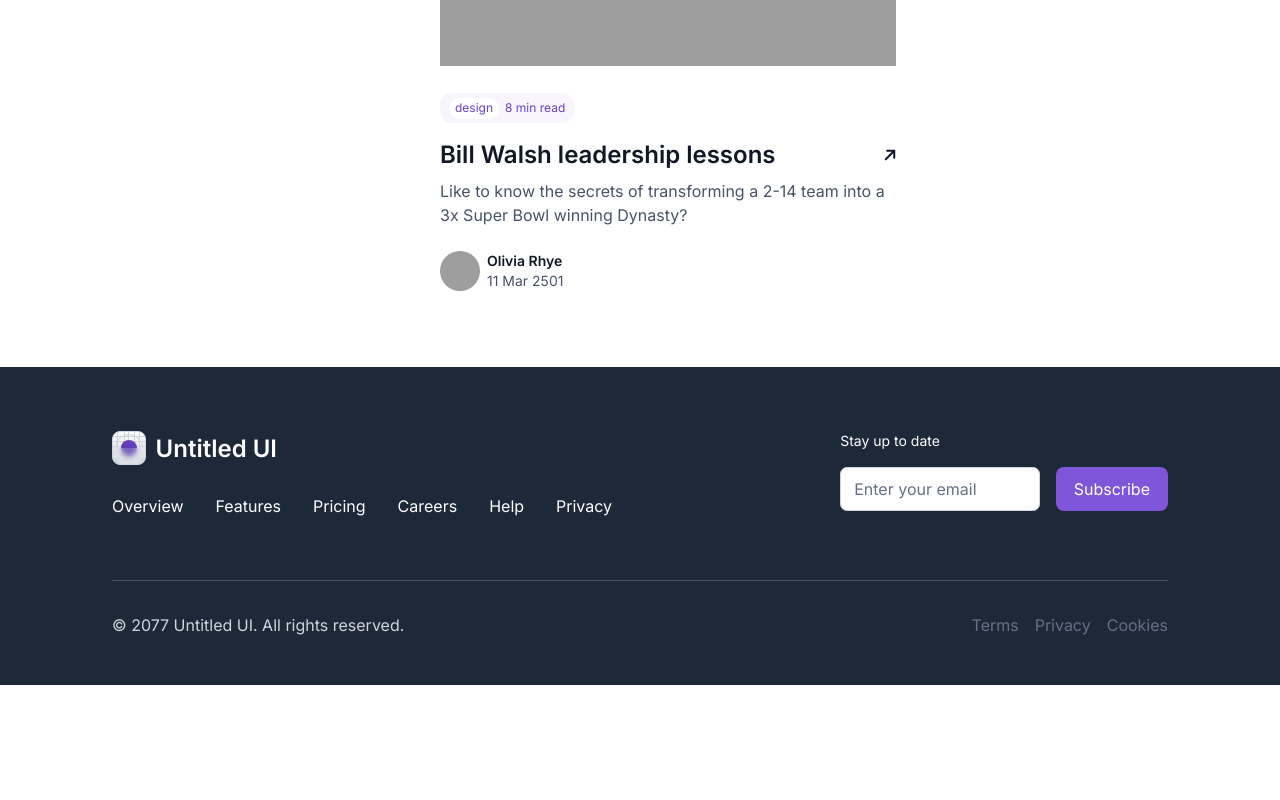
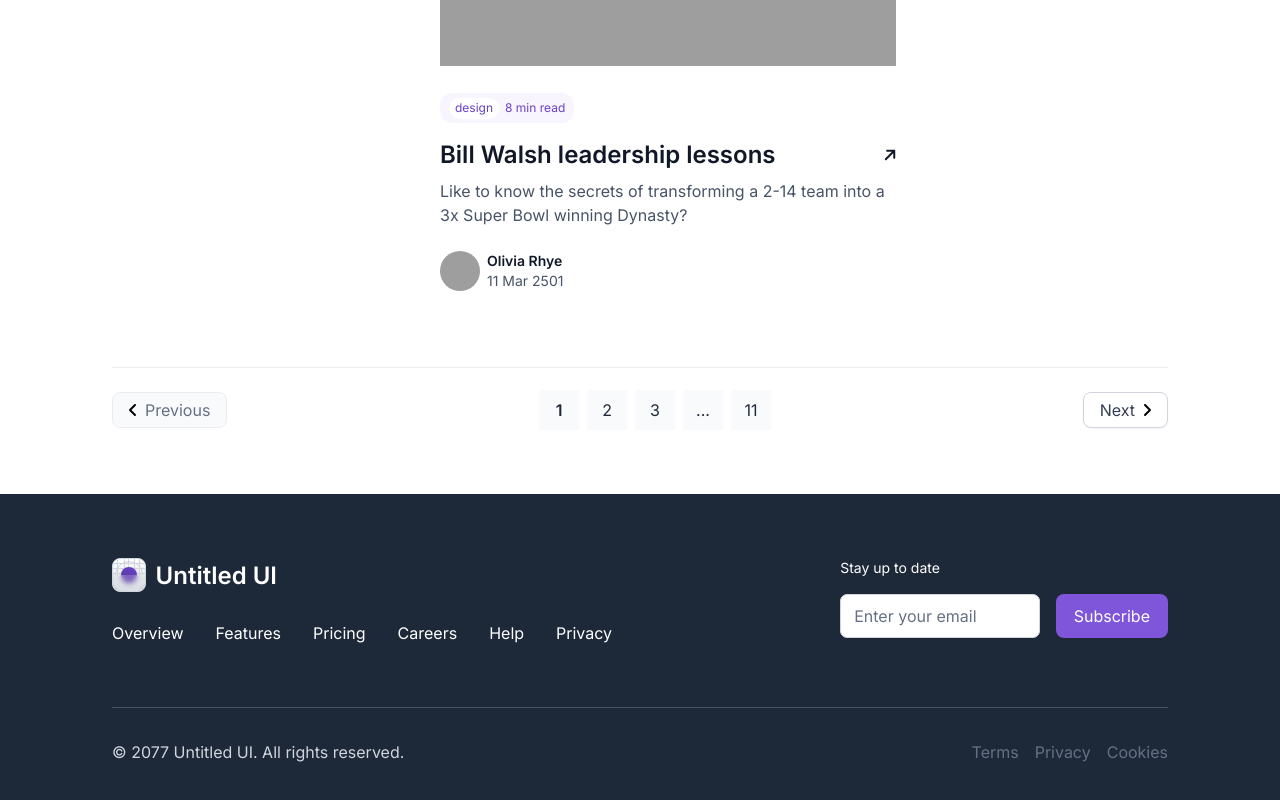
Before and after one commit to DaNaRim/ekreative-frontend-task4, a React (Create React App) app: page /category in a window 1280 px wide. Shown: the part 4300-5100 px from the top of the page. Before the commit the page ends 4985 px from the top, so only its background shows below. Built offline with nearby package versions, Linux system fonts and the light colour scheme; grey boxes are pictures that could not be loaded.

Commit message:
ADD pagination in CategoryPage and extract Pagination to separate component

```diff
--- /dev/null
+++ b/src/common/components/other/Pagination/Pagination.jsx
@@ -0,0 +1,54 @@
+import {library} from "@fortawesome/fontawesome-svg-core";
+import {faAngleLeft, faAngleRight} from "@fortawesome/free-solid-svg-icons";
+import {FontAwesomeIcon} from "@fortawesome/react-fontawesome";
+import Button from "../../form/Button/Button";
+import styles from "./Pagination.module.scss";
+
+library.add(faAngleRight, faAngleLeft);
+
+const Pagination = ({currentPage, lastPage, handlePrevious, handleNext, handlePage}) => (
+  <div className={styles.paginationWrapper}>
+    <div className={styles.left}>
+      <Button disabled={currentPage === 1} onClick={handlePrevious}>Previous</Button>
+      <FontAwesomeIcon icon="fa-solid fa-angle-left"/>
+    </div>
+    <div className={styles.pagination}>
+      {getPagination(currentPage, lastPage, handlePage)}
+    </div>
+    <div className={styles.right}>
+      <Button disabled={currentPage === lastPage} onClick={handleNext}>Next</Button>
+      <FontAwesomeIcon icon="fa-solid fa-angle-right"/>
+    </div>
+  </div>
+);
+
+const getPagination = (currentPage, lastPage, handlePage) => {
+  const pageNumbers = Array.from({length: lastPage}, (_, i) => i + 1);
+  return (
+    <ul>
+      {pageNumbers.map(number => {
+        if (number === 1
+          || number === currentPage - 2
+          || number === currentPage - 1
+          || number === currentPage
+          || number === currentPage + 1
+          || number === currentPage + 2
+          || number === lastPage) {
+          return (
+            <li key={number}
+                className={number === currentPage ? styles.active : ""}
+                onClick={() => handlePage(number)}>
+              {number}
+            </li>
+          );
+        } else if (number === currentPage - 3 || number === currentPage + 3) {
+          return <li key={number} className={styles.dots}>...</li>;
+        } else {
+          return null;
+        }
+      })}
+    </ul>
+  );
+};
+
+export default Pagination;
--- /dev/null
+++ b/src/common/components/other/Pagination/Pagination.module.scss
@@ -0,0 +1,83 @@
+@import "src/assets/styles/color-palette";
+
+.paginationWrapper {
+  display: flex;
+  align-items: center;
+  justify-content: space-between;
+  margin-top: 4em;
+  padding-top: 1.375em;
+  border-top: 1px solid $grey200;
+
+  button {
+    width: fit-content;
+    height: 2.25em;
+    padding: 0 1em;
+    color: $grey700;
+    border: 1px solid $grey300;
+    background-color: white;
+    box-shadow: 0 1px 2px rgba(16, 24, 40, 0.05);
+
+    &:disabled {
+      cursor: not-allowed;
+      color: $grey500;
+      border-color: $grey200;
+      background-color: $grey50;
+      box-shadow: none;
+    }
+  }
+
+  .left {
+    position: relative;
+
+    button {
+      padding-left: 2em;
+    }
+
+    svg {
+      position: absolute;
+      top: 50%;
+      left: 1em;
+      transform: translateY(-50%);
+    }
+  }
+
+  .right {
+    position: relative;
+
+    button {
+      padding-right: 2em;
+    }
+
+    svg {
+      position: absolute;
+      top: 50%;
+      right: 1em;
+      transform: translateY(-50%);
+    }
+  }
+
+  .pagination ul {
+    display: flex;
+    padding: 0;
+    list-style: none;
+    gap: 0.5em;
+
+    li {
+      display: flex;
+      align-items: center;
+      justify-content: center;
+      width: 2.5em;
+      height: 2.5em;
+      color: $grey800;
+      background-color: $grey50;
+
+      &:not(.dots) {
+        cursor: pointer;
+      }
+
+      &.active {
+        font-weight: 600;
+      }
+    }
+  }
+}
--- a/src/common/components/sections/Posts/Posts.jsx
+++ b/src/common/components/sections/Posts/Posts.jsx
@@ -1,15 +1,15 @@
 import {library} from "@fortawesome/fontawesome-svg-core";
-import {faAngleDown, faAngleLeft, faAngleRight} from "@fortawesome/free-solid-svg-icons";
+import {faAngleDown} from "@fortawesome/free-solid-svg-icons";
 import {FontAwesomeIcon} from "@fortawesome/react-fontawesome";
 import {useEffect, useState} from "react";
 import {useSearchParams} from "react-router-dom";
 import postsData from "../../../../data/posts.json";
-import Button from "../../form/Button/Button";
 import InputSearch from "../../form/InputSearch/InputSearch";
+import Pagination from "../../other/Pagination/Pagination";
 import PostPreview from "../../other/PostPreview/PostPreview";
 import styles from "./Posts.module.scss";
 
-library.add(faAngleDown, faAngleRight, faAngleLeft);
+library.add(faAngleDown);
 
 const POSTS_PER_PAGE = 8;
 
@@ -89,34 +89,6 @@ const Posts = () => {
     setLastPage(Math.ceil(newPostsToDisplay.length / POSTS_PER_PAGE));
   }, [curSearch, order, currentPage, offset, searchParams, setSearchParams]);
 
-  const getPagination = (currentPage, lastPage) => {
-    const pageNumbers = Array.from({length: lastPage}, (_, i) => i + 1);
-    return (
-      <ul>
-        {pageNumbers.map(number => {
-          if (number === 1
-            || number === currentPage - 2
-            || number === currentPage - 1
-            || number === currentPage
-            || number === currentPage + 1
-            || number === currentPage + 2
-            || number === lastPage) {
-            return (
-              <li key={number}
-                  className={number === currentPage ? styles.active : ""}
-                  onClick={() => handlePage(number)}>
-                {number}
-              </li>
-            );
-          } else if (number === currentPage - 3 || number === currentPage + 3) {
-            return <li key={number} className={styles.dots}>...</li>;
-          } else {
-            return null;
-          }
-        })}
-      </ul>
-    );
-  };
 
   return (
     <section className={styles.posts}>
@@ -137,19 +109,11 @@ const Posts = () => {
           <PostPreview key={post.id} {...post}/>
         ))}
       </main>
-      <footer>
-        <div className={styles.left}>
-          <Button disabled={currentPage === 1} onClick={handlePrevious}>Previous</Button>
-          <FontAwesomeIcon icon="fa-solid fa-angle-left"/>
-        </div>
-        <div className={styles.pagination}>
-          {getPagination(currentPage, lastPage)}
-        </div>
-        <div className={styles.right}>
-          <Button disabled={currentPage === lastPage} onClick={handleNext}>Next</Button>
-          <FontAwesomeIcon icon="fa-solid fa-angle-right"/>
-        </div>
-      </footer>
+      <Pagination currentPage={currentPage}
+                  lastPage={lastPage}
+                  handlePrevious={handlePrevious}
+                  handleNext={handleNext}
+                  handlePage={handlePage}/>
     </section>
   );
 };
--- a/src/common/components/sections/Posts/Posts.module.scss
+++ b/src/common/components/sections/Posts/Posts.module.scss
@@ -9,8 +9,6 @@
     justify-content: space-between;
     height: 2.75em;
     margin-bottom: 2em;
-
-
 
     .order {
       position: relative;
@@ -53,86 +51,4 @@
       text-align: center;
     }
   }
-
-  > footer {
-    display: flex;
-    align-items: center;
-    justify-content: space-between;
-    margin-top: 4em;
-    padding-top: 1.375em;
-    border-top: 1px solid $grey200;
-
-    button {
-      width: fit-content;
-      height: 2.25em;
-      padding: 0 1em;
-      color: $grey700;
-      border: 1px solid $grey300;
-      background-color: white;
-      box-shadow: 0 1px 2px rgba(16, 24, 40, 0.05);
-
-      &:disabled {
-        cursor: not-allowed;
-        color: $grey500;
-        border-color: $grey200;
-        background-color: $grey50;
-        box-shadow: none;
-      }
-    }
-
-    .left {
-      position: relative;
-
-      button {
-        padding-left: 2em;
-      }
-
-      svg {
-        position: absolute;
-        top: 50%;
-        left: 1em;
-        transform: translateY(-50%);
-      }
-    }
-
-    .right {
-      position: relative;
-
-      button {
-        padding-right: 2em;
-      }
-
-      svg {
-        position: absolute;
-        top: 50%;
-        right: 1em;
-        transform: translateY(-50%);
-      }
-    }
-
-    .pagination ul {
-      display: flex;
-      padding: 0;
-      list-style: none;
-      gap: 0.5em;
-
-      li {
-        display: flex;
-        align-items: center;
-        justify-content: center;
-        width: 2.5em;
-        height: 2.5em;
-        color: $grey800;
-        background-color: $grey50;
-
-        &:not(.dots) {
-          cursor: pointer;
-        }
-
-        &.active {
-          font-weight: 600;
-        }
-      }
-    }
-  }
 }
--- a/src/common/pages/CategoryPage/CategoryPage.jsx
+++ b/src/common/pages/CategoryPage/CategoryPage.jsx
@@ -1,11 +1,12 @@
 import {library} from "@fortawesome/fontawesome-svg-core";
 import {faAngleDown} from "@fortawesome/free-solid-svg-icons";
-import {useState} from "react";
+import {useEffect, useState} from "react";
 import {useSearchParams} from "react-router-dom";
+import postsData from "../../../data/posts.json";
 import InputSearch from "../../components/form/InputSearch/InputSearch";
 import CategoryPostPreview from "../../components/other/CategoryPostPreview/CategoryPostPreview";
+import Pagination from "../../components/other/Pagination/Pagination";
 import styles from "./CategoryPage.module.scss";
-import postsData from "../../../data/posts.json";
 
 library.add(faAngleDown);
 
@@ -24,6 +25,46 @@ const CategoryPage = () => {
 
   const [curSearch, setCurSearch] = useState(searchParams.get("search") || "");
 
+  const handlePrevious = () => {
+    if (currentPage > 1) {
+      setCurrentPage(currentPage - 1);
+      searchParams.set("page", currentPage - 1);
+      setSearchParams(searchParams);
+    }
+  };
+
+  const handleNext = () => {
+    if (currentPage < lastPage) {
+      setCurrentPage(currentPage + 1);
+      searchParams.set("page", currentPage + 1);
+      setSearchParams(searchParams);
+    }
+  };
+
+  const handlePage = (page) => {
+    setCurrentPage(page);
+    searchParams.set("page", page);
+    setSearchParams(searchParams);
+  };
+
+  useEffect(() => {
+    if (!curSearch) {
+      searchParams.delete("search");
+      setSearchParams(searchParams);
+    }
+
+    const newPostsToDisplay = postsData
+      .filter(post => !curSearch || post.title.toLowerCase().includes(curSearch.toLowerCase()));
+
+    if (newPostsToDisplay.slice(offset, offset + POSTS_PER_PAGE).length === 0) {
+      setCurrentPage(1);
+      searchParams.delete("page");
+      setSearchParams(searchParams);
+    }
+
+    setPostsToDisplay(newPostsToDisplay.slice(offset, offset + POSTS_PER_PAGE));
+    setLastPage(Math.ceil(newPostsToDisplay.length / POSTS_PER_PAGE));
+  }, [curSearch, currentPage, offset, searchParams, setSearchParams]);
 
   return (
     <main className={styles.categoryPage}>
@@ -53,7 +94,11 @@ const CategoryPage = () => {
         </section>
       </main>
       <footer>
-        {/*  Pagination  */}
+        <Pagination currentPage={currentPage}
+                    lastPage={lastPage}
+                    handlePrevious={handlePrevious}
+                    handleNext={handleNext}
+                    handlePage={handlePage}/>
       </footer>
     </main>
   );
```
